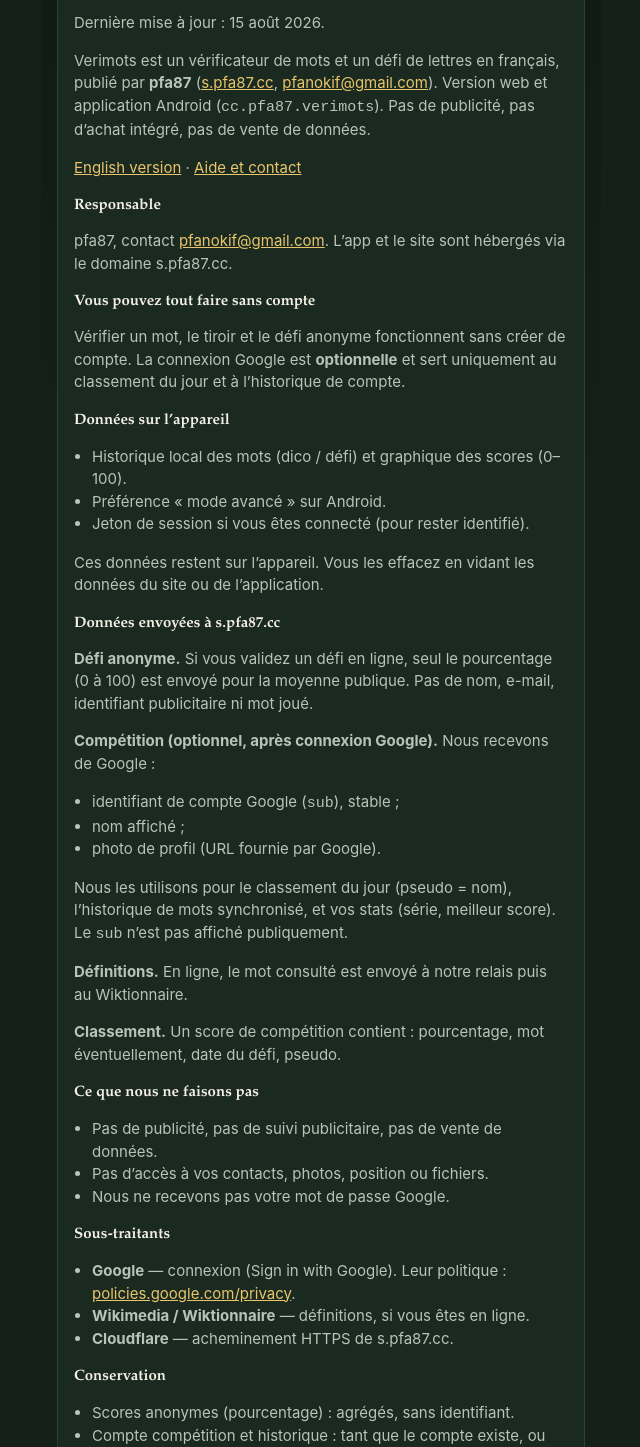
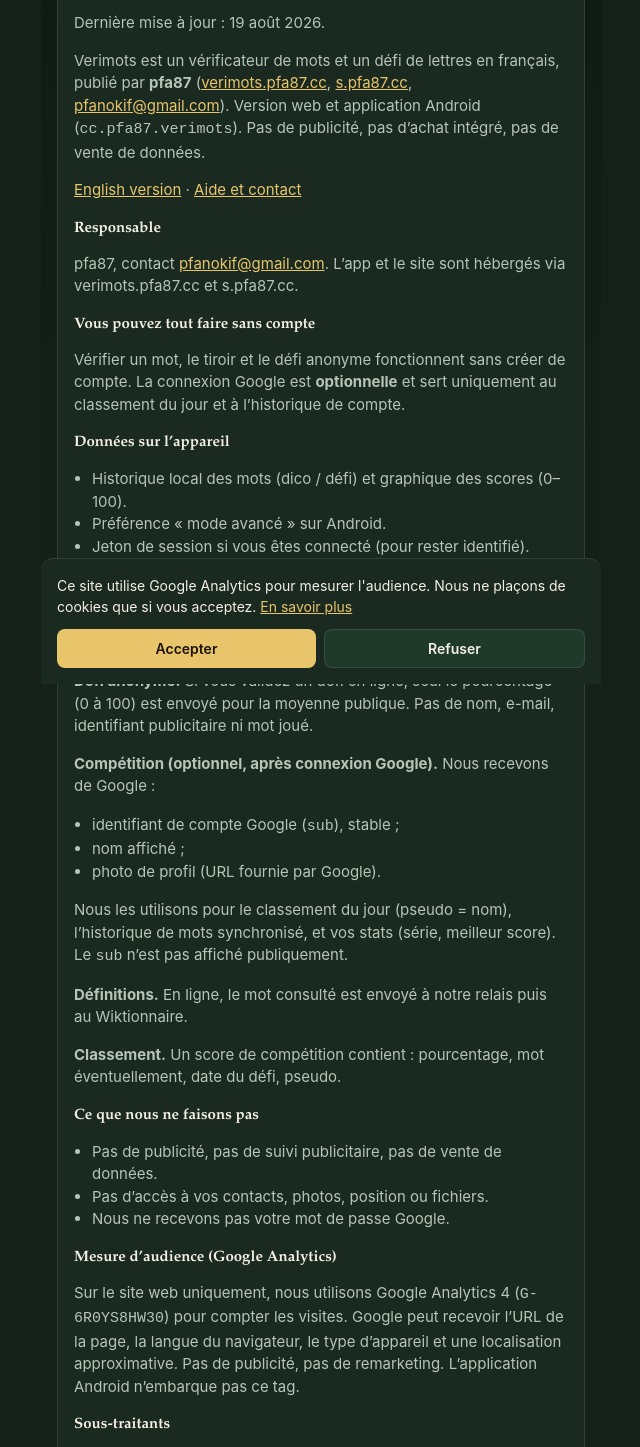
Before and after one commit to pfaisant/verimots, a website: page web/confidentialite.html in a window 1280 px wide. Shown: the part 116-1563 px from the top of the page, without its empty margins (319-959 px from the left). Drawn offline with Linux system fonts and the light colour scheme.

Commit message:
Keep Consent Mode v2 analytics with the 3.19 UI.
Load analytics.js instead of a raw gtag tag, restore the cookie banner,
and keep kids trail/board query params on credentialed fetches.

```diff
--- /dev/null
+++ b/web/analytics.js
@@ -0,0 +1,105 @@
+// Google Analytics 4 with Consent Mode v2
+// Measurement ID: G-6R0YS8HW30
+// Property: Verimots (550806688)
+
+(function () {
+  'use strict';
+
+  const MEASUREMENT_ID = 'G-6R0YS8HW30';
+  const CONSENT_KEY = 'verimots-consent';
+  const WAIT_FOR_UPDATE = 500;
+
+  // Initialize dataLayer
+  window.dataLayer = window.dataLayer || [];
+  function gtag() {
+    dataLayer.push(arguments);
+  }
+  window.gtag = gtag;
+
+  // Queue consent defaults BEFORE loading gtag.js
+  // Consent Mode v2: all identifying storage denied by default
+  // Only analytics_storage will be granted if user accepts
+  // ad_storage, ad_user_data, ad_personalization stay denied
+  gtag('consent', 'default', {
+    ad_storage: 'denied',
+    ad_user_data: 'denied',
+    ad_personalization: 'denied',
+    analytics_storage: 'denied',
+    wait_for_update: WAIT_FOR_UPDATE,
+  });
+
+  // Restore stored consent choice from localStorage
+  const storedConsent = localStorage.getItem(CONSENT_KEY);
+  if (storedConsent === 'granted') {
+    gtag('consent', 'update', {
+      analytics_storage: 'granted',
+    });
+  } else if (storedConsent === 'denied') {
+    gtag('consent', 'update', {
+      analytics_storage: 'denied',
+    });
+  }
+
+  // Load gtag.js
+  const script = document.createElement('script');
+  script.async = true;
+  script.src = 'https://www.googletagmanager.com/gtag/js?id=' + MEASUREMENT_ID;
+  document.head.appendChild(script);
+
+  // Configure GA4
+  gtag('js', new Date());
+  gtag('config', MEASUREMENT_ID, {
+    anonymize_ip: true,
+  });
+
+  // Handle consent banner
+  function showBanner() {
+    const banner = document.getElementById('consent');
+    if (banner) {
+      banner.hidden = false;
+      banner.setAttribute('aria-hidden', 'false');
+    }
+  }
+
+  function hideBanner() {
+    const banner = document.getElementById('consent');
+    if (banner) {
+      banner.hidden = true;
+      banner.setAttribute('aria-hidden', 'true');
+    }
+  }
+
+  function handleConsent(choice) {
+    localStorage.setItem(CONSENT_KEY, choice);
+
+    gtag('consent', 'update', {
+      analytics_storage: choice,
+    });
+
+    hideBanner();
+  }
+
+  // Show banner if no stored choice
+  if (!storedConsent) {
+    // Wait for DOM to be ready
+    if (document.readyState === 'loading') {
+      document.addEventListener('DOMContentLoaded', showBanner);
+    } else {
+      showBanner();
+    }
+  }
+
+  // Handle consent button clicks
+  document.addEventListener('click', function (e) {
+    const target = e.target.closest('[data-consent]');
+    if (target) {
+      const choice = target.getAttribute('data-consent');
+      handleConsent(choice);
+    }
+
+    // Handle cookie settings button
+    if (e.target.closest('[data-cookies]')) {
+      showBanner();
+    }
+  });
+})();
--- a/web/app.css
+++ b/web/app.css
@@ -1528,3 +1528,55 @@
   }
   .fab-board { display: none !important; }
 }
+
+#consent {
+  position: fixed;
+  bottom: 0;
+  left: 0;
+  right: 0;
+  background: var(--bg2);
+  border-top: 1px solid var(--line);
+  padding: 16px;
+  padding-bottom: calc(16px + var(--safe-b));
+  z-index: 100;
+  animation: slideUp 0.3s ease-out;
+}
+#consent[hidden] { display: none; }
+@keyframes slideUp {
+  from { transform: translateY(100%); }
+  to { transform: translateY(0); }
+}
+.consent-text {
+  margin: 0 0 12px;
+  font-size: 14px;
+  color: var(--ink);
+  line-height: 1.5;
+}
+.consent-text a { color: var(--gold); text-decoration: underline; }
+.consent-buttons { display: flex; gap: 8px; flex-wrap: wrap; }
+.consent-btn {
+  flex: 1;
+  min-width: 120px;
+  padding: 10px 16px;
+  border: none;
+  border-radius: 8px;
+  font-size: 14px;
+  font-weight: 600;
+  cursor: pointer;
+}
+.consent-btn[data-consent="granted"] { background: var(--gold); color: #1c1408; }
+.consent-btn[data-consent="denied"] {
+  background: var(--felt);
+  color: var(--ink);
+  border: 1px solid var(--line);
+}
+.legal-link[data-cookies] { cursor: pointer; }
+@media (min-width: 720px) {
+  #consent {
+    left: 50%;
+    right: auto;
+    transform: translateX(-50%);
+    max-width: 560px;
+    border-radius: 12px 12px 0 0;
+  }
+}
--- a/web/competitive.js
+++ b/web/competitive.js
@@ -75,6 +75,7 @@
       credentials: 'include',
       headers: { 'Content-Type': 'application/json' },
       body: JSON.stringify({ idToken: response.credential }),
+      credentials: 'include',
     })
     const data = await res.json()
     if (data?.ok && data.user) {
@@ -101,7 +102,7 @@
     const p = new URLSearchParams()
     p.set('lang', lang === 'en' ? 'en' : 'fr')
     if (opts.kids) p.set('kids', '1')
-    const res = await fetch('/api/game/trail?' + p)
+    const res = await fetch('/api/game/trail?' + p, { credentials: 'include' })
     const data = await res.json()
     if (data?.ok && data.trailId && data.rack) {
       trailData = data
--- a/web/confidentialite.html
+++ b/web/confidentialite.html
@@ -24,11 +24,12 @@
   <main>
     <article class="info">
       <h2>Politique de confidentialité</h2>
-      <p>Dernière mise à jour : 15 août 2026.</p>
+      <p>Dernière mise à jour : 19 août 2026.</p>
       <p>
         Verimots est un vérificateur de mots et un défi de lettres en français,
         publié par <strong>pfa87</strong>
-        (<a href="https://s.pfa87.cc/">s.pfa87.cc</a>,
+        (<a href="https://verimots.pfa87.cc/">verimots.pfa87.cc</a>,
+        <a href="https://s.pfa87.cc/">s.pfa87.cc</a>,
         <a href="mailto:pfanokif@gmail.com">pfanokif@gmail.com</a>).
         Version web et application Android (<code>cc.pfa87.verimots</code>).
         Pas de publicité, pas d’achat intégré, pas de vente de données.
@@ -38,7 +39,7 @@
       <h3>Responsable</h3>
       <p>
         pfa87, contact <a href="mailto:pfanokif@gmail.com">pfanokif@gmail.com</a>.
-        L’app et le site sont hébergés via le domaine s.pfa87.cc.
+        L’app et le site sont hébergés via verimots.pfa87.cc et s.pfa87.cc.
       </p>
 
       <h3>Vous pouvez tout faire sans compte</h3>
@@ -82,11 +83,20 @@
         <li>Nous ne recevons pas votre mot de passe Google.</li>
       </ul>
 
+      <h3>Mesure d’audience (Google Analytics)</h3>
+      <p>
+        Sur le site web uniquement, nous utilisons Google Analytics 4
+        (<code>G-6R0YS8HW30</code>) pour compter les visites.
+        Google peut recevoir l’URL de la page, la langue du navigateur, le type
+        d’appareil et une localisation approximative. Pas de publicité, pas de
+        remarketing. L’application Android n’embarque pas ce tag.
+      </p>
+
       <h3>Sous-traitants</h3>
       <ul>
-        <li><strong>Google</strong> — connexion (Sign in with Google). Leur politique : <a href="https://policies.google.com/privacy">policies.google.com/privacy</a>.</li>
+        <li><strong>Google</strong> — connexion (Sign in with Google) et Google Analytics sur le web. Leur politique : <a href="https://policies.google.com/privacy">policies.google.com/privacy</a>.</li>
         <li><strong>Wikimedia / Wiktionnaire</strong> — définitions, si vous êtes en ligne.</li>
-        <li><strong>Cloudflare</strong> — acheminement HTTPS de s.pfa87.cc.</li>
+        <li><strong>Cloudflare</strong> — acheminement HTTPS de verimots.pfa87.cc et s.pfa87.cc.</li>
       </ul>
 
       <h3>Conservation</h3>
@@ -121,13 +131,47 @@
       <h3>Modifications</h3>
       <p>Nous mettons à jour cette page si le traitement change. La date en tête fait foi.</p>
 
+      <h3>Mesure d'audience</h3>
+      <p>
+        Ce site utilise <strong>Google Analytics 4</strong> pour mesurer l'audience
+        (pages visitées, durée, appareil). Nous n'utilisons pas Google Analytics pour
+        la publicité. Les cookies de mesure ne sont placés que si vous acceptez.
+      </p>
+      <p>
+        Vous pouvez <strong>refuser les cookies</strong> lors de votre première visite
+        ou à tout moment via le bouton « Cookies » en bas de page. Votre choix est
+        enregistré localement dans votre navigateur.
+      </p>
+      <p>
+        Aucune donnée publicitaire n'est collectée. Google Analytics est configuré
+        en mode « analytics_storage » uniquement, sans « ad_storage », « ad_user_data »
+        ni « ad_personalization ».
+      </p>
+
       <h3>Contact</h3>
       <p>
         <a href="mailto:pfanokif@gmail.com">pfanokif@gmail.com</a><br />
         <a href="https://s.pfa87.cc/">s.pfa87.cc</a>
       </p>
-      <p class="fine"><a href="/">Retour à Verimots</a></p>
+      <p class="fine">
+        <a href="/">Retour à Verimots</a>
+        ·
+        <button type="button" class="legal-link" data-cookies>Gérer les cookies</button>
+      </p>
     </article>
   </main>
+
+  <aside id="consent" role="dialog" aria-labelledby="consent-title" hidden aria-hidden="true">
+    <p class="consent-text" id="consent-title">
+      Ce site utilise Google Analytics pour mesurer l'audience. Nous ne plaçons de cookies
+      que si vous acceptez. <a href="/confidentialite.html">En savoir plus</a>
+    </p>
+    <div class="consent-buttons">
+      <button type="button" class="consent-btn" data-consent="granted">Accepter</button>
+      <button type="button" class="consent-btn" data-consent="denied">Refuser</button>
+    </div>
+  </aside>
+
+  <script src="analytics.js?v=28"></script>
 </body>
 </html>
--- a/web/sw.js
+++ b/web/sw.js
@@ -1,8 +1,9 @@
-const CACHE = 'verimots-v60'
+const CACHE = 'verimots-v61'
 const SHELL = [
   './',
   './index.html',
-  './app.css?v=60',
+  './app.css?v=61',
+  './analytics.js?v=28',
   './app.js?v=56',
   './game.js?v=56',
   './history.js?v=45',
```
Also changed, not shown: web/index.html (+14 -1 lines).
